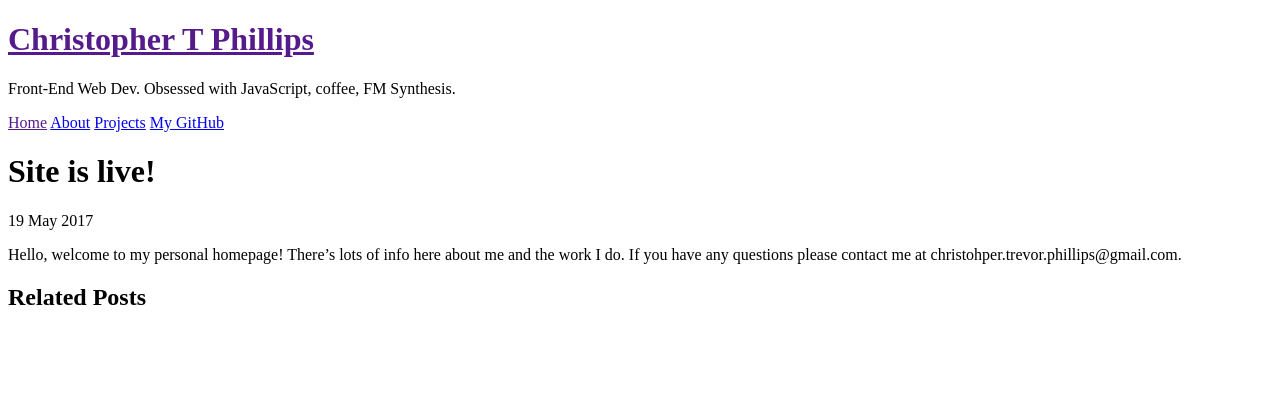
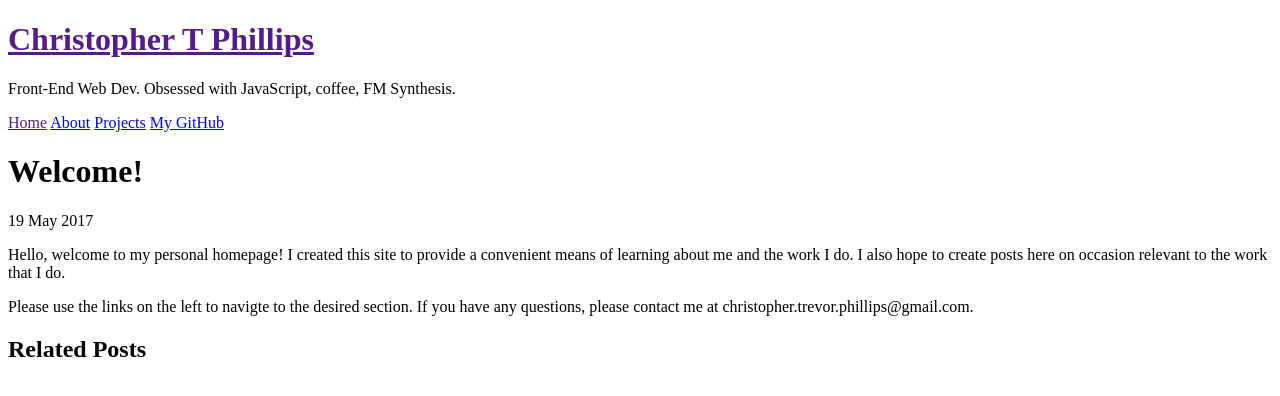
Before and after one commit to christophertphillips/christophertphillips.github.io, a Jekyll site: the page built from _posts/2017-05-19-site-is-live.md, in a window 1280 px wide. Shown: the top 396 px of the page. Built offline with Jekyll 4.4.1, drawn with Linux system fonts in a browser that asks for light colours.

Commit message:
Update text on front page post

```diff
--- a/_posts/2017-05-19-site-is-live.md
+++ b/_posts/2017-05-19-site-is-live.md
@@ -1,6 +1,8 @@
 ---
 layout: post
-title: Site is live!
+title: Welcome!
 ---
 
-Hello, welcome to my personal homepage! There's lots of info here about me and the work I do. If you have any questions please contact me at christohper.trevor.phillips@gmail.com.
+Hello, welcome to my personal homepage! I created this site to provide a convenient means of learning about me and the work I do. I also hope to create posts here on occasion relevant to the work that I do.
+
+Please use the links on the left to navigte to the desired section. If you have any questions, please contact me at christopher.trevor.phillips@gmail.com.
```
